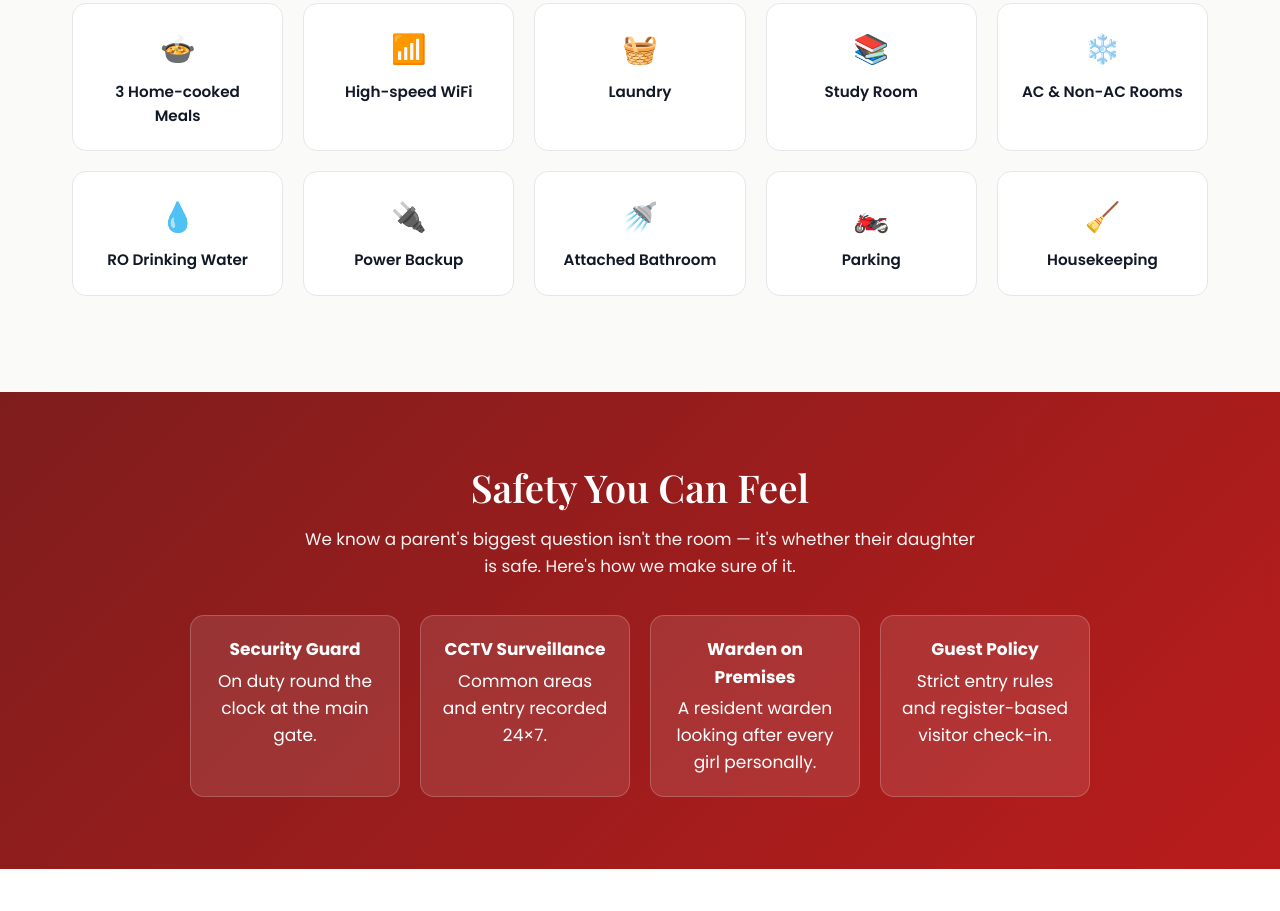
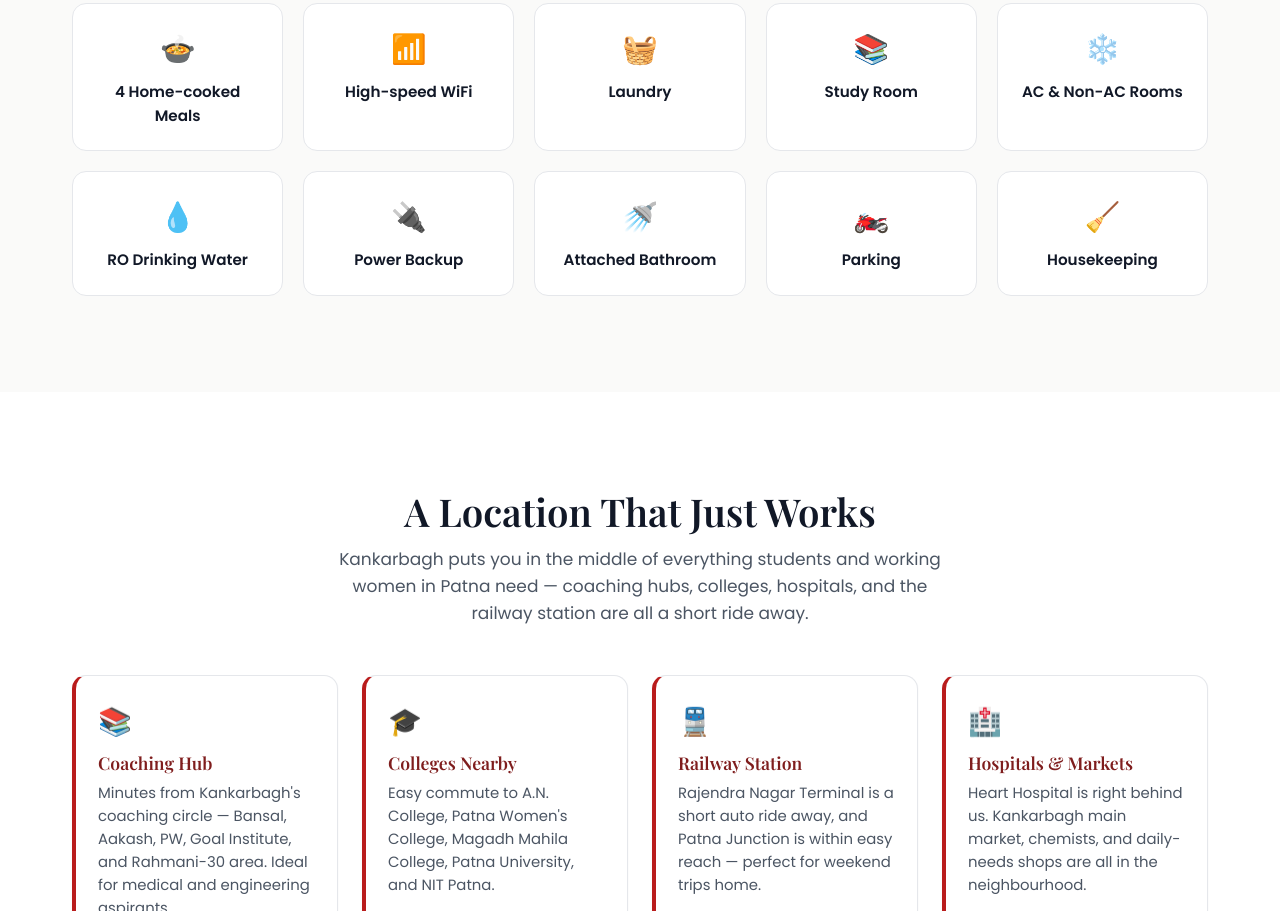
Before and after one commit to RecursivLoop/mithila-girls-hostel, a website: page public/index.html in a window 1280 px wide. Shown: the part 1889-2800 px from the top of the page. Drawn offline with nearby package versions, Linux system fonts and the light colour scheme.

Commit message:
Add Location & Nearby section; 4 meals; guard wording; map coords

```diff
--- a/public/index.html
+++ b/public/index.html
@@ -43,7 +43,7 @@
   "@type": "LodgingBusiness",
   "@id": "https://mithila-girls-hostel.vercel.app/#hostel",
   "name": "Majanki Girls Hostel",
-  "description": "Safe, homely girls hostel and PG accommodation in Kankarbagh, Patna. Suitable for students and working women.",
+  "description": "Safe, homely girls hostel and PG accommodation in Kankarbagh, Patna. Close to coaching institutes, colleges, and railway station. Suitable for students and working women.",
   "url": "https://mithila-girls-hostel.vercel.app/",
   "telephone": "+91-7488141252",
   "email": "mriganksmishra@gmail.com",
@@ -59,13 +59,13 @@
   },
   "geo": {
     "@type": "GeoCoordinates",
-    "latitude": 25.5941,
-    "longitude": 85.1376
+    "latitude": 25.6010647,
+    "longitude": 85.1594527
   },
   "amenityFeature": [
     { "@type": "LocationFeatureSpecification", "name": "Free WiFi", "value": true },
-    { "@type": "LocationFeatureSpecification", "name": "Meals Included", "value": true },
-    { "@type": "LocationFeatureSpecification", "name": "24×7 Security Guard", "value": true },
+    { "@type": "LocationFeatureSpecification", "name": "4 Meals Included", "value": true },
+    { "@type": "LocationFeatureSpecification", "name": "24×7 Guard on Duty", "value": true },
     { "@type": "LocationFeatureSpecification", "name": "CCTV Surveillance", "value": true },
     { "@type": "LocationFeatureSpecification", "name": "Laundry", "value": true },
     { "@type": "LocationFeatureSpecification", "name": "Study Room", "value": true },
@@ -100,6 +100,7 @@
     <ul class="nav-links" role="navigation">
       <li><a href="#rooms">Rooms</a></li>
       <li><a href="#amenities">Amenities</a></li>
+      <li><a href="#location">Location</a></li>
       <li><a href="#safety">Safety</a></li>
       <li><a href="#gallery">Gallery</a></li>
       <li><a href="#contact">Contact</a></li>
@@ -132,8 +133,8 @@
 <section class="trust" aria-label="At a glance">
   <div class="container trust-grid">
     <div class="trust-item"><strong>Girls Only</strong> Safe environment</div>
-    <div class="trust-item"><strong>24×7 Security</strong> Guard + CCTV</div>
-    <div class="trust-item"><strong>Homely Meals</strong> Included in rent</div>
+    <div class="trust-item"><strong>24×7 Guard</strong> On-duty + CCTV</div>
+    <div class="trust-item"><strong>4 Homely Meals</strong> Included in rent</div>
     <div class="trust-item"><strong>From ₹5,500/mo</strong> All-inclusive</div>
   </div>
 </section>
@@ -192,7 +193,7 @@
     <p class="section-lede">One rent, everything covered. No hidden extras.</p>
 
     <div class="amenities-grid">
-      <div class="amenity"><div class="amenity-icon">🍲</div><div class="amenity-label">3 Home-cooked Meals</div></div>
+      <div class="amenity"><div class="amenity-icon">🍲</div><div class="amenity-label">4 Home-cooked Meals</div></div>
       <div class="amenity"><div class="amenity-icon">📶</div><div class="amenity-label">High-speed WiFi</div></div>
       <div class="amenity"><div class="amenity-icon">🧺</div><div class="amenity-label">Laundry</div></div>
       <div class="amenity"><div class="amenity-icon">📚</div><div class="amenity-label">Study Room</div></div>
@@ -206,6 +207,39 @@
   </div>
 </section>
 
+<!-- Location & Nearby -->
+<section class="section" id="location" aria-label="Location and nearby landmarks">
+  <div class="container">
+    <h2 class="section-title">A Location That Just Works</h2>
+    <p class="section-lede">
+      Kankarbagh puts you in the middle of everything students and working women in Patna need — coaching hubs, colleges, hospitals, and the railway station are all a short ride away.
+    </p>
+
+    <div class="nearby-grid">
+      <div class="nearby-card">
+        <div class="nearby-icon">📚</div>
+        <h3>Coaching Hub</h3>
+        <p>Minutes from Kankarbagh's coaching circle — Bansal, Aakash, PW, Goal Institute, and Rahmani-30 area. Ideal for medical and engineering aspirants.</p>
+      </div>
+      <div class="nearby-card">
+        <div class="nearby-icon">🎓</div>
+        <h3>Colleges Nearby</h3>
+        <p>Easy commute to A.N. College, Patna Women's College, Magadh Mahila College, Patna University, and NIT Patna.</p>
+      </div>
+      <div class="nearby-card">
+        <div class="nearby-icon">🚆</div>
+        <h3>Railway Station</h3>
+        <p>Rajendra Nagar Terminal is a short auto ride away, and Patna Junction is within easy reach — perfect for weekend trips home.</p>
+      </div>
+      <div class="nearby-card">
+        <div class="nearby-icon">🏥</div>
+        <h3>Hospitals & Markets</h3>
+        <p>Heart Hospital is right behind us. Kankarbagh main market, chemists, and daily-needs shops are all in the neighbourhood.</p>
+      </div>
+    </div>
+  </div>
+</section>
+
 <!-- Safety -->
 <section class="safety" id="safety">
   <div class="container">
@@ -213,7 +247,7 @@
     <p>We know a parent's biggest question isn't the room — it's whether their daughter is safe. Here's how we make sure of it.</p>
 
     <div class="safety-list">
-      <div class="safety-item"><strong>Security Guard</strong> On duty round the clock at the main gate.</div>
+      <div class="safety-item"><strong>Guard on Duty</strong> Round the clock at the main gate.</div>
       <div class="safety-item"><strong>CCTV Surveillance</strong> Common areas and entry recorded 24×7.</div>
       <div class="safety-item"><strong>Warden on Premises</strong> A resident warden looking after every girl personally.</div>
       <div class="safety-item"><strong>Guest Policy</strong> Strict entry rules and register-based visitor check-in.</div>
@@ -263,10 +297,10 @@
 
         <div class="map-embed">
           <iframe
-            title="Mithila Girls Hostel location on Google Maps"
+            title="Majanki Girls Hostel location on Google Maps"
             loading="lazy"
             referrerpolicy="no-referrer-when-downgrade"
-            src="https://www.google.com/maps?q=Doctors+Colony+Road+Kankarbagh+Patna+800020&output=embed">
+            src="https://www.google.com/maps?q=25.6010647,85.1594527&z=16&output=embed">
           </iframe>
         </div>
       </div>
--- a/public/styles/main.css
+++ b/public/styles/main.css
@@ -239,6 +239,26 @@ h3 { font-size: clamp(1.15rem, 2vw, 1.35rem); font-weight: 600; }
 .amenity-icon { font-size: 1.8rem; margin-bottom: 8px; }
 .amenity-label { font-weight: 600; font-size: .95rem; }
 
+/* Nearby / Location */
+.nearby-grid {
+  display: grid;
+  grid-template-columns: repeat(auto-fit, minmax(240px, 1fr));
+  gap: 24px;
+}
+.nearby-card {
+  background: #fff;
+  border: 1px solid var(--line);
+  border-left: 4px solid var(--brand);
+  border-radius: var(--radius);
+  padding: 24px 22px;
+  box-shadow: var(--shadow-sm);
+  transition: transform .2s, box-shadow .2s;
+}
+.nearby-card:hover { transform: translateY(-3px); box-shadow: var(--shadow); }
+.nearby-card h3 { font-size: 1.1rem; margin-bottom: 8px; color: var(--brand-dark); }
+.nearby-card p { color: var(--ink-soft); font-size: .93rem; line-height: 1.55; }
+.nearby-icon { font-size: 1.7rem; margin-bottom: 8px; }
+
 /* Safety strip */
 .safety {
   background: linear-gradient(135deg, var(--brand-dark), var(--brand));
```
